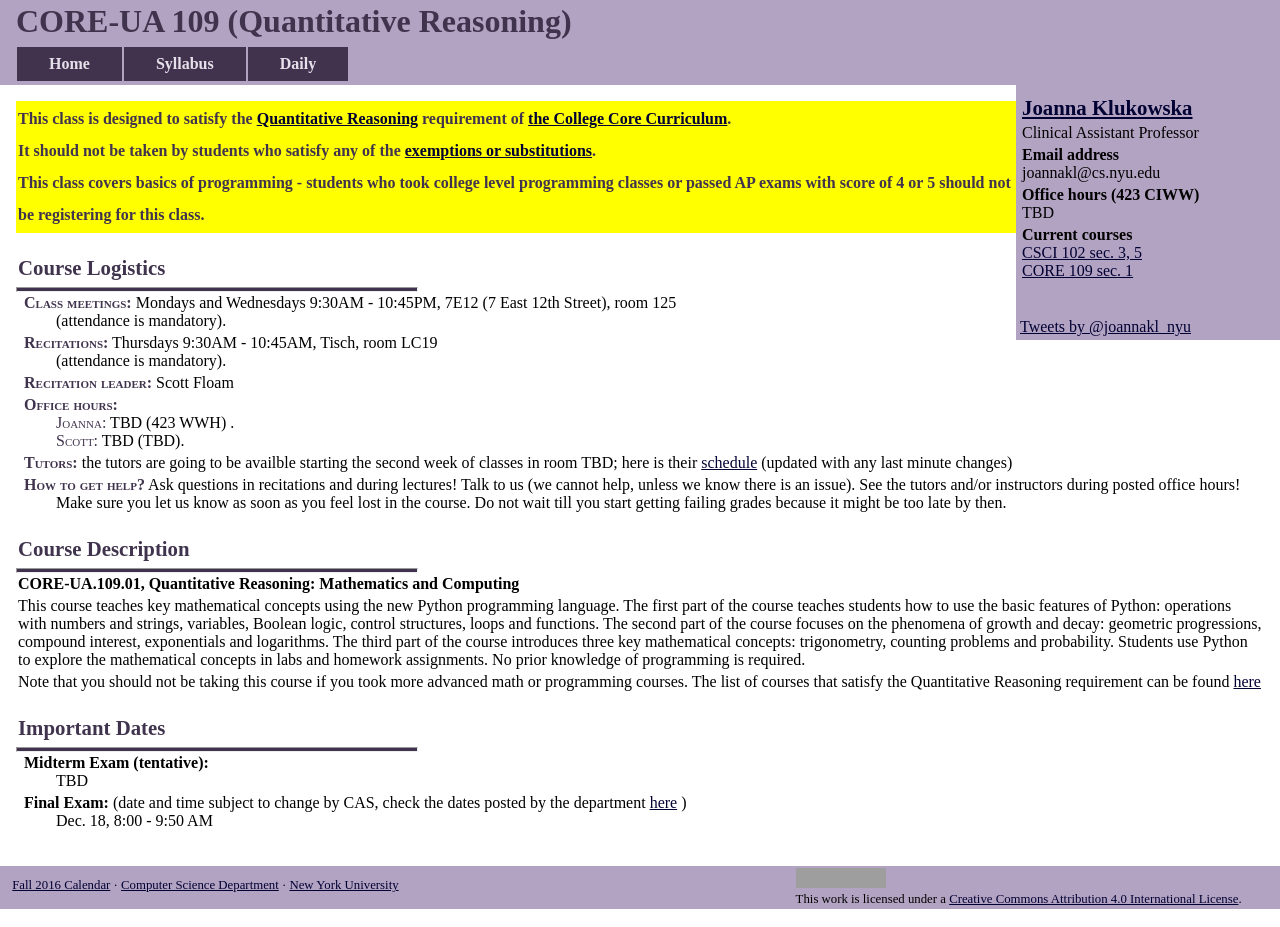
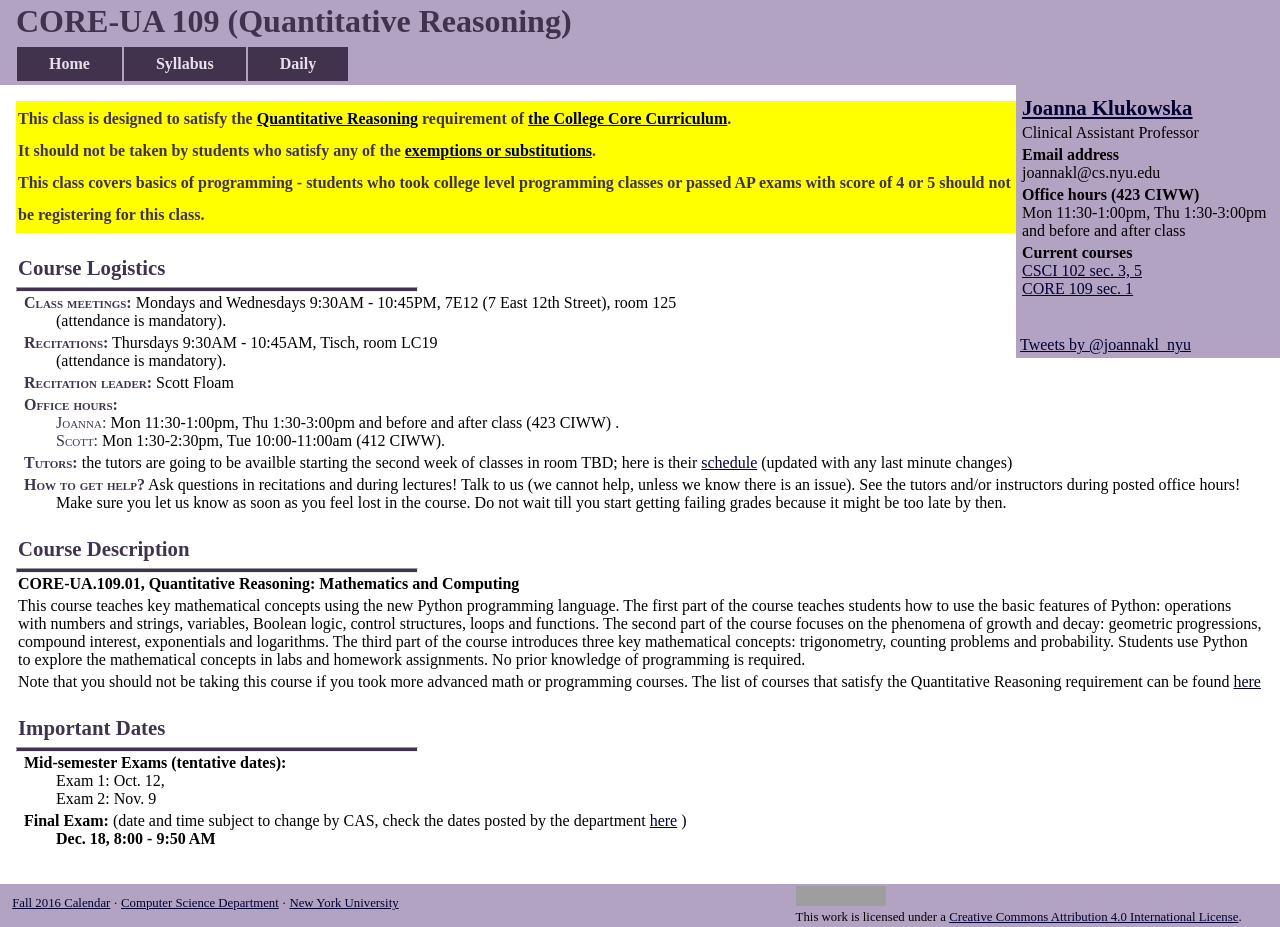
Before and after one commit to joannakl/core109_f17, a Jekyll site: the page built from index.markdown, in a window 1280 px wide. Built offline with Jekyll 4.4.1, drawn with Linux system fonts in a browser that asks for light colours; comment, search, counter and statistics services are not loaded; grey boxes are pictures that could not be loaded.

Commit message:
updating hours and syllabus

```diff
--- a/_config.yml
+++ b/_config.yml
@@ -28,16 +28,16 @@ recitation_instructor_full: "Scott Floam"
 recitation_instructor_name: "Scott"
 
 
-instructor_office_hours: "TBD"
-instructor_office_hours_location: "423 WWH"
-recitation_office_hours: "TBD"
-recitation_office_hours_location: "TBD"
+instructor_office_hours: "Mon 11:30-1:00pm, Thu 1:30-3:00pm and before and after class"
+instructor_office_hours_location: "423 CIWW"
+recitation_office_hours: "Mon 1:30-2:30pm, Tue 10:00-11:00am"
+recitation_office_hours_location: "412 CIWW"
 
 tutor_location: "TBD"
-tutor_schedule_link: "http://cs.nyu.edu/~joannakl/cs102_s17/common/#tutoring"
+tutor_schedule_link: " "
 
-midterm_exam_date: "TBD"
-final_exam_date: "Dec. 18, 8:00 - 9:50 AM"
+midterm_exam_date: "Exam 1: Oct. 12, <br>Exam 2: Nov. 9"
+final_exam_date: "__Dec. 18, 8:00 - 9:50 AM__"
 final_exams_link: "http://cs.nyu.edu/dynamic/courses/exams/"
 
 piazza_site:
--- a/index.markdown
+++ b/index.markdown
@@ -57,7 +57,7 @@ Note that you should not be taking this course if you took more advanced math or
 # Important Dates
 ---
 
-<p class="hang" markdown="1"> **Midterm Exam (tentative):** <br>
+<p class="hang" markdown="1"> **Mid-semester Exams (tentative dates):** <br>
 {{ site.midterm_exam_date }}
 </p>
 <p class="hang" markdown="1"> **Final Exam:**
```
